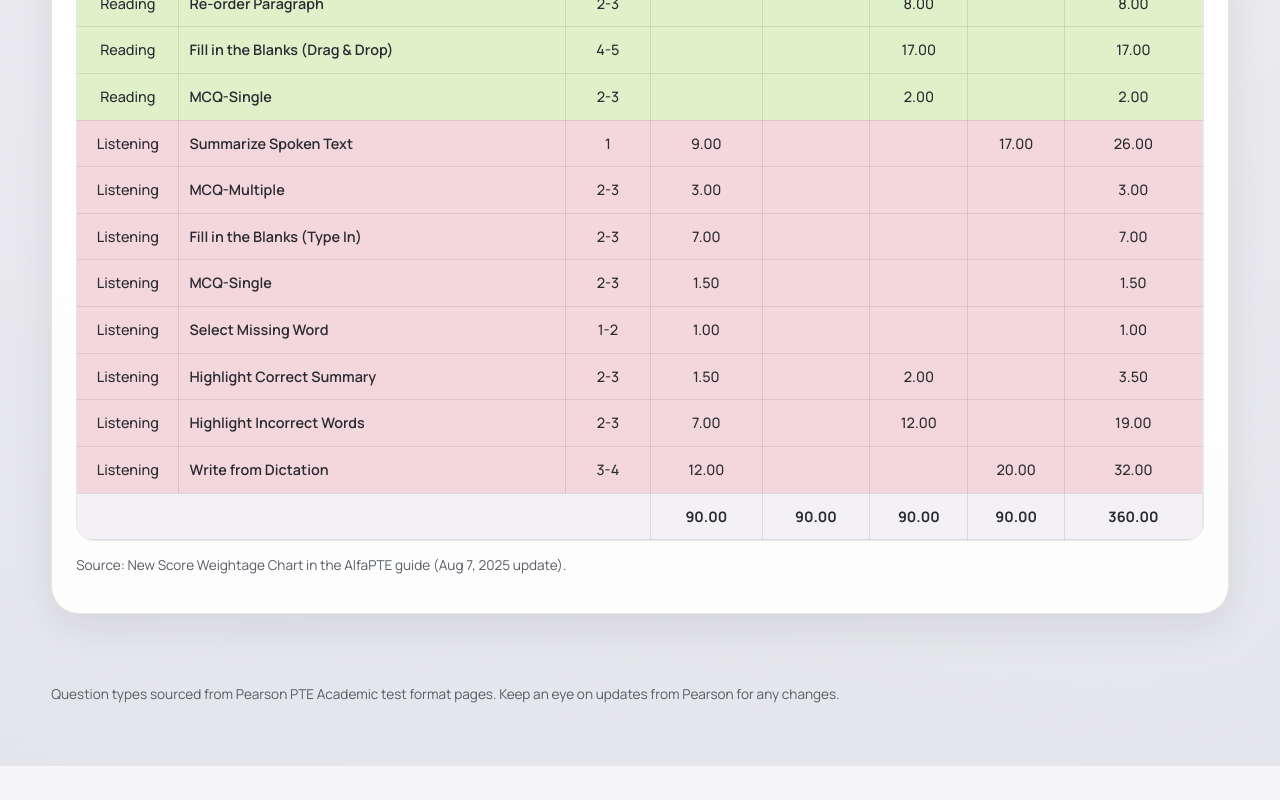
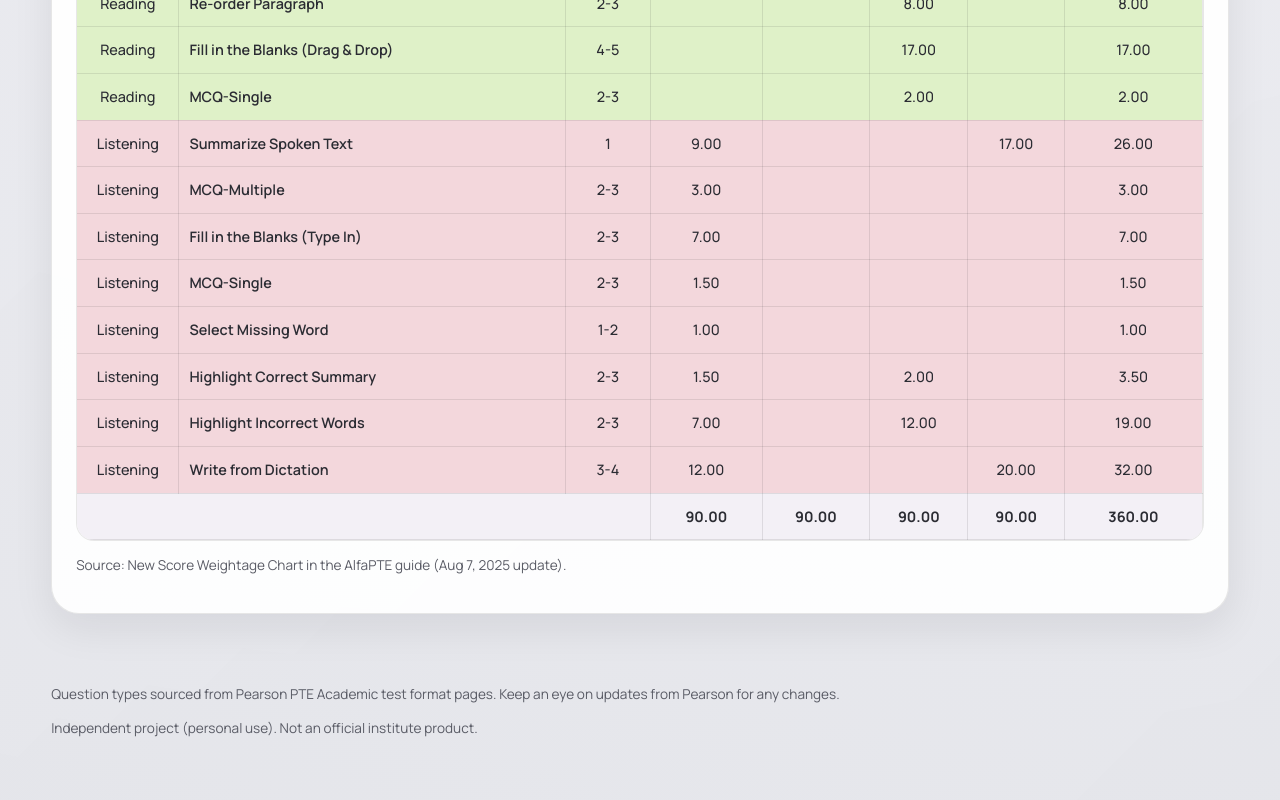
Before and after one commit to scuba3198/pte-class-coverage, a React (Vite) app: page / in a window 1280 px wide. Shown: the part 2387-3187 px from the top of the page. Before the commit the page ends 3153 px from the top, so only its background shows below. Built offline with nearby package versions, Linux system fonts and the light colour scheme.

Commit message:
Add footer disclaimer

```diff
--- a/src/App.jsx
+++ b/src/App.jsx
@@ -852,6 +852,7 @@ function App() {
           Question types sourced from Pearson PTE Academic test format pages. Keep an eye on updates
           from Pearson for any changes.
         </p>
+        <p>Independent project (personal use). Not an official institute product.</p>
       </footer>
     </div>
   );
```
